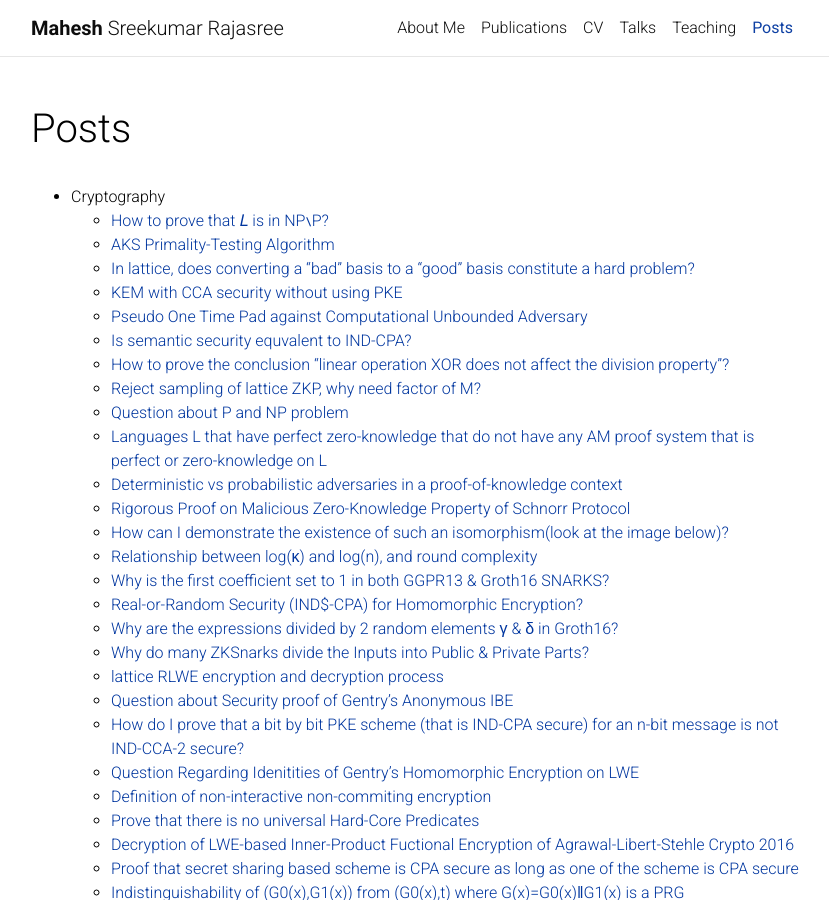
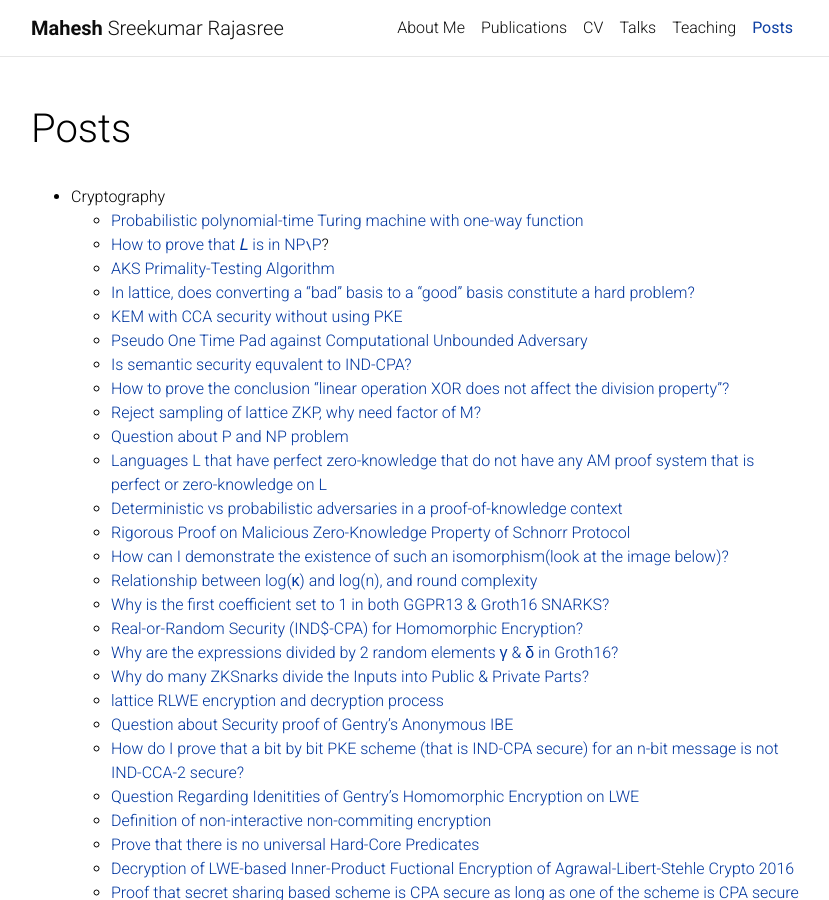
Before and after one commit to Mahe94/mahe94.github.io, a Jekyll site: the page built from _pages/posts.md, in a window 1280 px wide and 900 px high. Shown: the whole window, without its empty margins (224-1053 px from the left). Built offline with Jekyll 4.4.1, drawn with Linux system fonts in a browser that asks for light colours; comment, search, counter and statistics services are not loaded; a style sheet for code colours, icons or effects is not loaded.

Commit message:
Update posts.md

```diff
--- a/_pages/posts.md
+++ b/_pages/posts.md
@@ -9,7 +9,8 @@ nav_order: 6
 ---
 
 * Cryptography
-    * <a href="https://crypto.stackexchange.com/a/113192/116220">How to prove that 𝐿 is in NP∖P?
+    * <a href="https://crypto.stackexchange.com/a/113218/116220">Probabilistic polynomial-time Turing machine with one-way function</a>
+    * <a href="https://crypto.stackexchange.com/a/113192/116220">How to prove that 𝐿 is in NP∖P</a>?
     * <a href="https://crypto.stackexchange.com/a/113144/116220">AKS Primality-Testing Algorithm</a>
     * <a href="https://crypto.stackexchange.com/a/112774/116220">In lattice, does converting a "bad" basis to a "good" basis constitute a hard problem?</a>
     * <a href="https://crypto.stackexchange.com/a/112747/116220">KEM with CCA security without using PKE</a>
```
